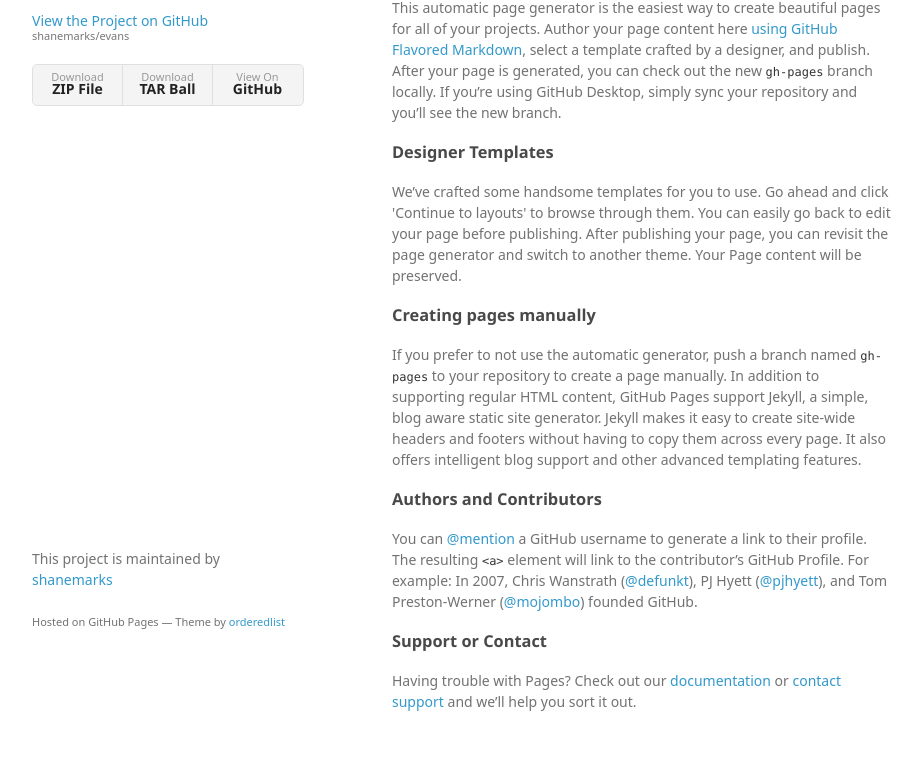
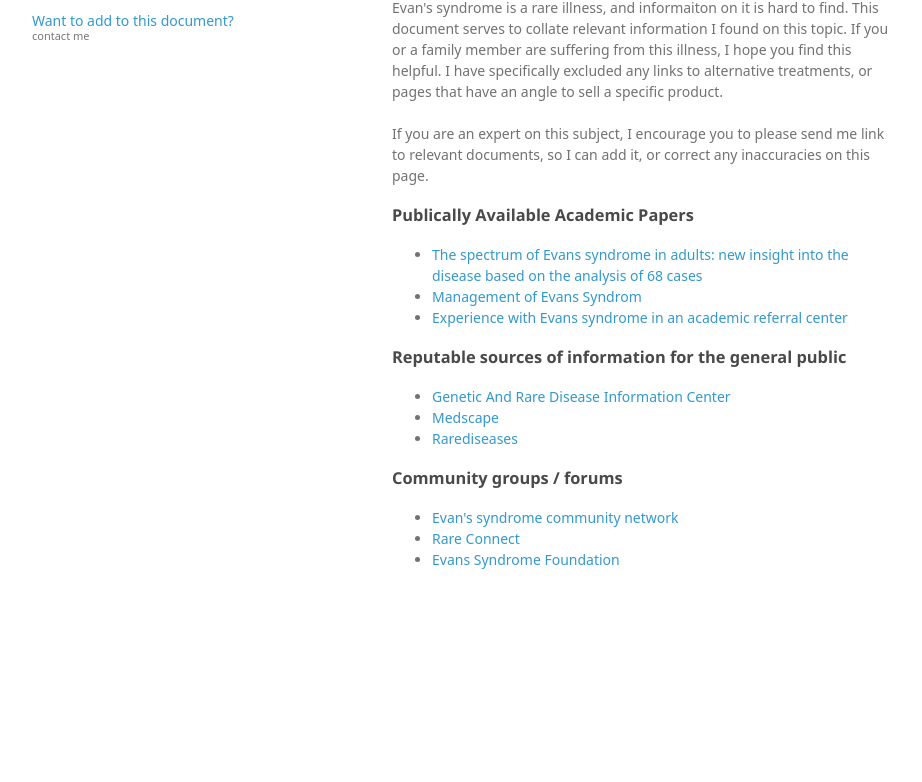
Before and after one commit to shanemarks/evans, a plain HTML site: page index.html in a window 1280 px wide. Shown: the part 99-881 px from the top of the page, without its empty margins (178-1100 px from the left). After the commit the page ends 800 px from the top, so only its background shows below. Drawn offline with Linux system fonts and the light colour scheme; a web font is replaced by a local one.

Commit message:
initial commit

```diff
--- a/index.html
+++ b/index.html
@@ -3,7 +3,7 @@
   <head>
     <meta charset="utf-8">
     <meta http-equiv="X-UA-Compatible" content="chrome=1">
-    <title>Evans by shanemarks</title>
+    <title>Evans</title>
 
     <link rel="stylesheet" href="stylesheets/styles.css">
     <link rel="stylesheet" href="stylesheets/github-light.css">
@@ -18,44 +18,51 @@
         <h1>Evans</h1>
         <p></p>
 
-        <p class="view"><a href="https://github.com/shanemarks/evans">View the Project on GitHub <small>shanemarks/evans</small></a></p>
+        <p class="view"><a href="mailto:info@shanemarks.co.za">Want to add to this document? <small>contact me</small></a></p>
 
 
-        <ul>
-          <li><a href="https://github.com/shanemarks/evans/zipball/master">Download <strong>ZIP File</strong></a></li>
-          <li><a href="https://github.com/shanemarks/evans/tarball/master">Download <strong>TAR Ball</strong></a></li>
-          <li><a href="https://github.com/shanemarks/evans">View On <strong>GitHub</strong></a></li>
-        </ul>
+
       </header>
       <section>
-        <h3>
-<a id="welcome-to-github-pages" class="anchor" href="#welcome-to-github-pages" aria-hidden="true"><span aria-hidden="true" class="octicon octicon-link"></span></a>Welcome to GitHub Pages.</h3>
+      <h3>Welcome</h3>
 
-<p>This automatic page generator is the easiest way to create beautiful pages for all of your projects. Author your page content here <a href="https://guides.github.com/features/mastering-markdown/">using GitHub Flavored Markdown</a>, select a template crafted by a designer, and publish. After your page is generated, you can check out the new <code>gh-pages</code> branch locally. If you’re using GitHub Desktop, simply sync your repository and you’ll see the new branch.</p>
+<p>Evan's syndrome is a rare illness, and informaiton on it is hard to find. This document serves to collate relevant information I found on this topic. If you or a family member are suffering from this illness, I hope you find this helpful. I have specifically excluded any links to alternative treatments, or pages that have an angle to sell a specific product.<br><br>
 
-<h3>
-<a id="designer-templates" class="anchor" href="#designer-templates" aria-hidden="true"><span aria-hidden="true" class="octicon octicon-link"></span></a>Designer Templates</h3>
+If you are an expert on this subject, I encourage you to please send me link to relevant documents, so I can add it, or correct any inaccuracies on this page.
+</p>
 
-<p>We’ve crafted some handsome templates for you to use. Go ahead and click 'Continue to layouts' to browse through them. You can easily go back to edit your page before publishing. After publishing your page, you can revisit the page generator and switch to another theme. Your Page content will be preserved.</p>
+<h3>Publically Available Academic Papers</h3>
+<p>
+<ul>
+  <li><a href="http://www.bloodjournal.org/content/114/15/3167?sso-checked=true">The spectrum of Evans syndrome in adults: new insight into the disease based on the analysis of 68 cases</a> </li>
+    <li><a href="http://williams.medicine.wisc.edu/evanssyndrome.pdf">Management of Evans Syndrom</a></li>
+    <li><a href="http://www.sciencedirect.com/science/article/pii/S151684841500047X">Experience with Evans syndrome in an academic referral center</a></li>
+</ul>
+</p>
 
-<h3>
-<a id="creating-pages-manually" class="anchor" href="#creating-pages-manually" aria-hidden="true"><span aria-hidden="true" class="octicon octicon-link"></span></a>Creating pages manually</h3>
+<h3>Reputable sources of information for the general public</h3>
+<p>
+<ul>
+<li><a href="https://rarediseases.info.nih.gov/gard/6389/evans-syndrome/resources/1">Genetic And Rare Disease Information Center</a></li>
+<li><a href="http://emedicine.medscape.com/article/955266-overview"> Medscape </a> </li>
+<li><a href="https://rarediseases.org/rare-diseases/evans-syndrome/"> Rarediseases </a></li>
 
-<p>If you prefer to not use the automatic generator, push a branch named <code>gh-pages</code> to your repository to create a page manually. In addition to supporting regular HTML content, GitHub Pages support Jekyll, a simple, blog aware static site generator. Jekyll makes it easy to create site-wide headers and footers without having to copy them across every page. It also offers intelligent blog support and other advanced templating features.</p>
+</ul>
+</p>
 
-<h3>
-<a id="authors-and-contributors" class="anchor" href="#authors-and-contributors" aria-hidden="true"><span aria-hidden="true" class="octicon octicon-link"></span></a>Authors and Contributors</h3>
+<h3>Community groups / forums</h3>
+<p>
+<ul>
+<li><a href="https://www.facebook.com/groups/EvansSyndromeCommunityNetwork/">Evan's syndrome community network</a></li>
+<li><a href="https://www.rareconnect.org/en/community/evans-syndrome/forum"> Rare Connect</a></li>
+<li><a href="http://evanssyndromefoundation.org/">Evans Syndrome Foundation</a></li>
+</ul>
+</p>
 
-<p>You can <a href="https://help.github.com/articles/basic-writing-and-formatting-syntax/#mentioning-users-and-teams" class="user-mention">@mention</a> a GitHub username to generate a link to their profile. The resulting <code>&lt;a&gt;</code> element will link to the contributor’s GitHub Profile. For example: In 2007, Chris Wanstrath (<a href="https://github.com/defunkt" class="user-mention">@defunkt</a>), PJ Hyett (<a href="https://github.com/pjhyett" class="user-mention">@pjhyett</a>), and Tom Preston-Werner (<a href="https://github.com/mojombo" class="user-mention">@mojombo</a>) founded GitHub.</p>
 
-<h3>
-<a id="support-or-contact" class="anchor" href="#support-or-contact" aria-hidden="true"><span aria-hidden="true" class="octicon octicon-link"></span></a>Support or Contact</h3>
-
-<p>Having trouble with Pages? Check out our <a href="https://help.github.com/pages">documentation</a> or <a href="https://github.com/contact">contact support</a> and we’ll help you sort it out.</p>
       </section>
       <footer>
-        <p>This project is maintained by <a href="https://github.com/shanemarks">shanemarks</a></p>
-        <p><small>Hosted on GitHub Pages &mdash; Theme by <a href="https://github.com/orderedlist">orderedlist</a></small></p>
+
       </footer>
     </div>
     <script src="javascripts/scale.fix.js"></script>
```
